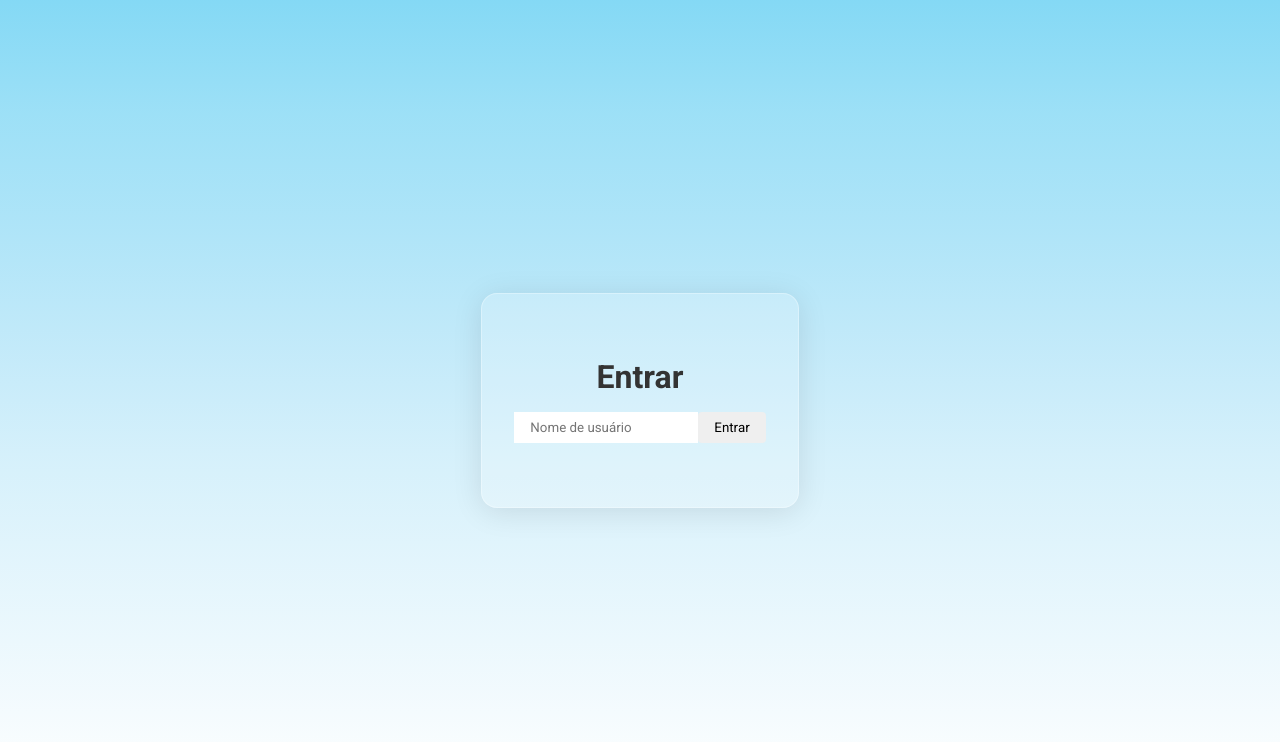
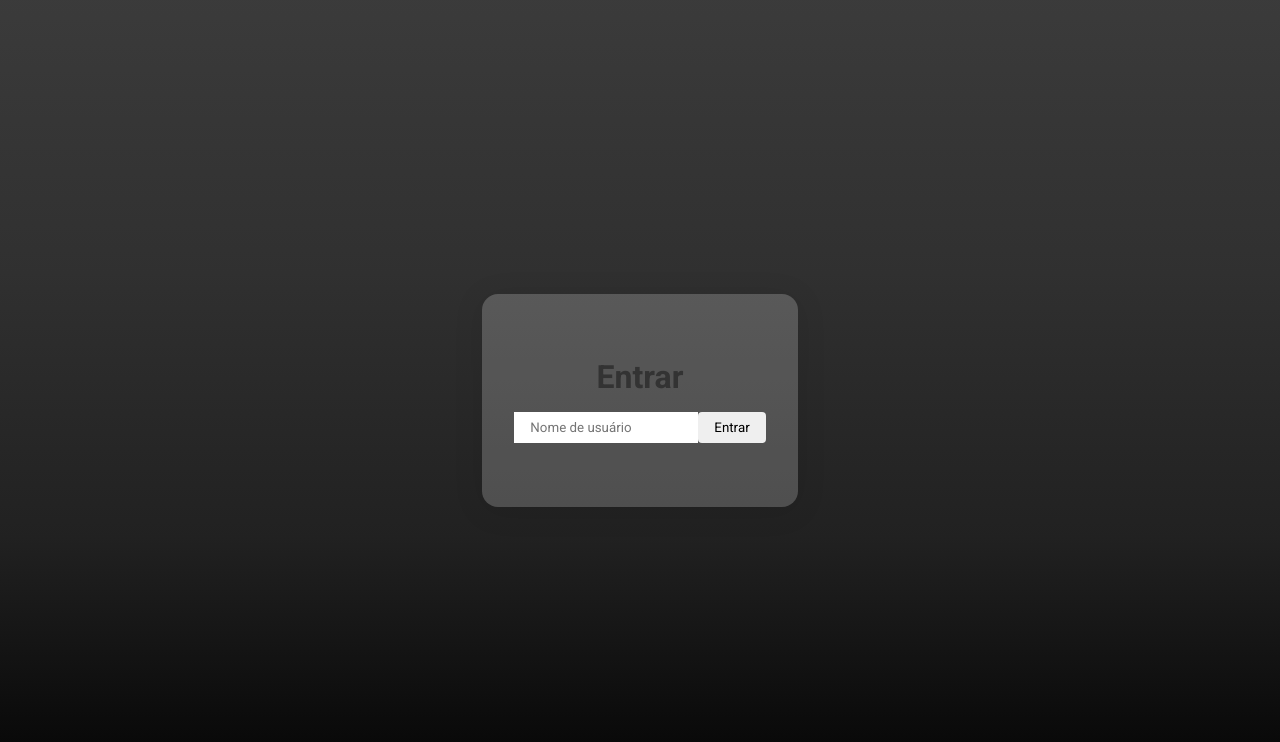
Before and after one commit to guerreiru/chat-front, a React (Vite) app: page / in a window 1280 px wide. Shown: the top 742 px of the page. Built offline with nearby package versions, Linux system fonts and the light colour scheme.

Commit message:
Mudança na cor do chat e url do io

```diff
--- a/src/components/chat/chat.module.css
+++ b/src/components/chat/chat.module.css
@@ -10,9 +10,8 @@
 
 .listMessagesWrapper {
   padding: 16px 0 16px 16px;
-  background: rgba(255, 255, 255, 0.2);
+  background: rgba(255, 255, 255, 0.1);
   box-shadow: 0 4px 30px rgba(0, 0, 0, 0.1);
-  border: 1px solid rgba(255, 255, 255, 0.3);
   display: flex;
   flex-direction: column;
   justify-content: flex-end;
@@ -52,7 +51,7 @@
   display: flex;
   align-items: flex-end;
   gap: 4px;
-  background-color: rgba(132, 217, 245, 0.7);
+  background-color: rgba(33, 33, 33, 0.8);
   padding: 8px;
 }
 
@@ -60,12 +59,12 @@
   flex: 1;
   resize: none;
   border: none;
-  background-color: rgba(132, 217, 245, 0.9);
+  background-color: rgba(77, 77, 77, 0.1);
   padding: 8px;
   border-radius: 8px;
   outline: none;
   font-size: 18px;
-  color: #333;
+  color: white;
   height: 54px;
   max-height: 160px;
 }
--- a/src/components/chat/index.tsx
+++ b/src/components/chat/index.tsx
@@ -1,7 +1,7 @@
-import { useRef, useState, useEffect } from "react";
-import { Socket } from "socket.io-client";
-import styles from "./chat.module.css";
-import { PaperPlaneRight } from "@phosphor-icons/react";
+import { useRef, useState, useEffect } from 'react';
+import { Socket } from 'socket.io-client';
+import styles from './chat.module.css';
+import { PaperPlaneRight } from '@phosphor-icons/react';
 
 interface IChatProps {
   socket: Socket | null;
@@ -10,7 +10,7 @@ interface IChatProps {
 interface IMessage {
   text: string;
   authorId: string;
-  author: string | "";
+  author: string | '';
   messageId: string;
 }
 
@@ -19,21 +19,21 @@ export function Chat({ socket }: IChatProps) {
   const messageRef = useRef<HTMLTextAreaElement>(null);
 
   useEffect(() => {
-    socket?.on("received_message", (data) => {
+    socket?.on('received_message', (data) => {
       setMessageList((prev) => [...prev, data]);
     });
 
     return () => {
-      socket?.off("received_message");
+      socket?.off('received_message');
     };
   }, [socket]);
 
   useEffect(() => {
-    messageRef.current?.addEventListener("keyup", handleAutoResizeTextArea);
+    messageRef.current?.addEventListener('keyup', handleAutoResizeTextArea);
 
     return () =>
       messageRef.current?.removeEventListener(
-        "keyup",
+        'keyup',
         handleAutoResizeTextArea
       );
   }, []);
@@ -41,7 +41,7 @@ export function Chat({ socket }: IChatProps) {
   const handleAutoResizeTextArea = (event: KeyboardEvent) => {
     const target = event.target as HTMLElement;
 
-    target.style.height = "54px";
+    target.style.height = '54px';
 
     if (target.scrollHeight > 54) {
       target.style.height = `${target.scrollHeight}px`;
@@ -51,7 +51,7 @@ export function Chat({ socket }: IChatProps) {
 
   const handleClearInput = () => {
     if (messageRef.current) {
-      messageRef.current.value = "";
+      messageRef.current.value = '';
     }
   };
 
@@ -61,7 +61,7 @@ export function Chat({ socket }: IChatProps) {
       return;
     }
 
-    socket?.emit("message", message);
+    socket?.emit('message', message);
     handleClearInput();
     messageRef.current?.focus();
   };
@@ -92,7 +92,13 @@ export function Chat({ socket }: IChatProps) {
       </div>
       <div className={styles.inputSendMessage}>
         <textarea ref={messageRef}></textarea>
-        <PaperPlaneRight className={styles.sendButton} size={32} weight="fill" onClick={handleSubmit} color="#333" />
+        <PaperPlaneRight
+          className={styles.sendButton}
+          size={32}
+          weight='fill'
+          onClick={handleSubmit}
+          color='#fff'
+        />
       </div>
     </div>
   );
--- a/src/components/join/index.tsx
+++ b/src/components/join/index.tsx
@@ -1,6 +1,6 @@
-import { FormEvent, useRef } from "react";
-import io, { Socket } from "socket.io-client";
-import styles from "./join.module.css"
+import { FormEvent, useRef } from 'react';
+import io, { Socket } from 'socket.io-client';
+import styles from './join.module.css';
 
 interface IJoinProps {
   setChatVisibility: () => void;
@@ -11,15 +11,15 @@ export function Join({ setChatVisibility, setSocket }: IJoinProps) {
   const userNameRef = useRef<HTMLInputElement>(null);
 
   const handleSubmit = async (e: FormEvent) => {
-    e.preventDefault()
+    e.preventDefault();
     const userName = userNameRef.current?.value;
 
     if (!userName?.trim()) {
       return;
     }
 
-    const socket = await io("http://localhost:3333");
-    socket.emit("set_username", userName);
+    const socket = await io('https://chat-realtime-server.onrender.com:3333');
+    socket.emit('set_username', userName);
     setSocket(socket);
     setChatVisibility();
   };
@@ -29,8 +29,10 @@ export function Join({ setChatVisibility, setSocket }: IJoinProps) {
       <div className={styles.formWrapper}>
         <h1>Entrar</h1>
         <form onSubmit={handleSubmit} className={styles.form}>
-          <input type="text" ref={userNameRef} placeholder="Nome de usuário" />
-          <button type="submit" className="btn">Entrar</button>
+          <input type='text' ref={userNameRef} placeholder='Nome de usuário' />
+          <button type='submit' className='btn'>
+            Entrar
+          </button>
         </form>
       </div>
     </div>
--- a/src/components/join/join.module.css
+++ b/src/components/join/join.module.css
@@ -10,7 +10,6 @@
   background: rgba(255, 255, 255, 0.2);
   border-radius: 16px;
   box-shadow: 0 4px 30px rgba(0, 0, 0, 0.1);
-  border: 1px solid rgba(255, 255, 255, 0.3);
   padding: 64px 32px;
 }
 
--- a/src/global.css
+++ b/src/global.css
@@ -8,15 +8,11 @@ body {
   height: 100vh;
   background: rgb(255, 255, 255);
   background-image: linear-gradient(
-    180deg,
-    hsl(195, 85%, 74%) 0%,
-    hsl(195deg 84% 79%) 14%,
-    hsl(196deg 84% 83%) 29%,
-    hsl(197deg 83% 87%) 43%,
-    hsl(197deg 82% 91%) 57%,
-    hsl(197deg 82% 94%) 71%,
-    hsl(198deg 82% 97%) 86%,
-    hsl(0deg 0% 100%) 100%
+    0deg,
+    hsl(0deg 0% 1%) 0%,
+    hsl(344deg 0% 13%) 33%,
+    hsl(344deg 0% 19%) 67%,
+    hsl(0deg 0% 23%) 100%
   );
   background-repeat: no-repeat;
   color: #333;
@@ -27,7 +23,7 @@ button,
 input,
 select,
 textarea {
-  font-family: "Roboto", sans-serif;
+  font-family: 'Roboto', sans-serif;
 }
 
 button {
@@ -39,7 +35,6 @@ button {
   border-radius: 4px;
   border: none;
 }
-
 
 ::-webkit-scrollbar {
   width: 8px;
```
Also changed, not shown: 1 other file (tests, documents, lock files or other folders).
